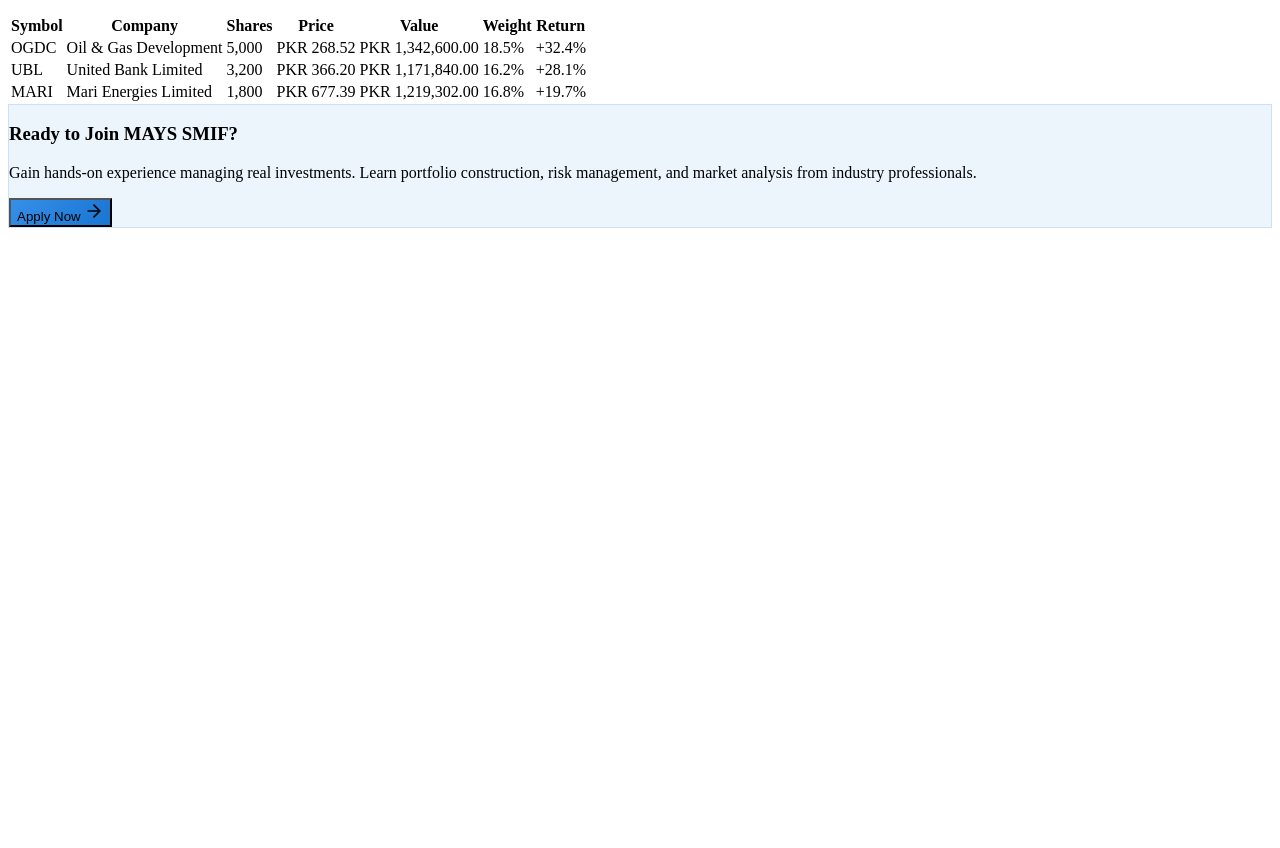
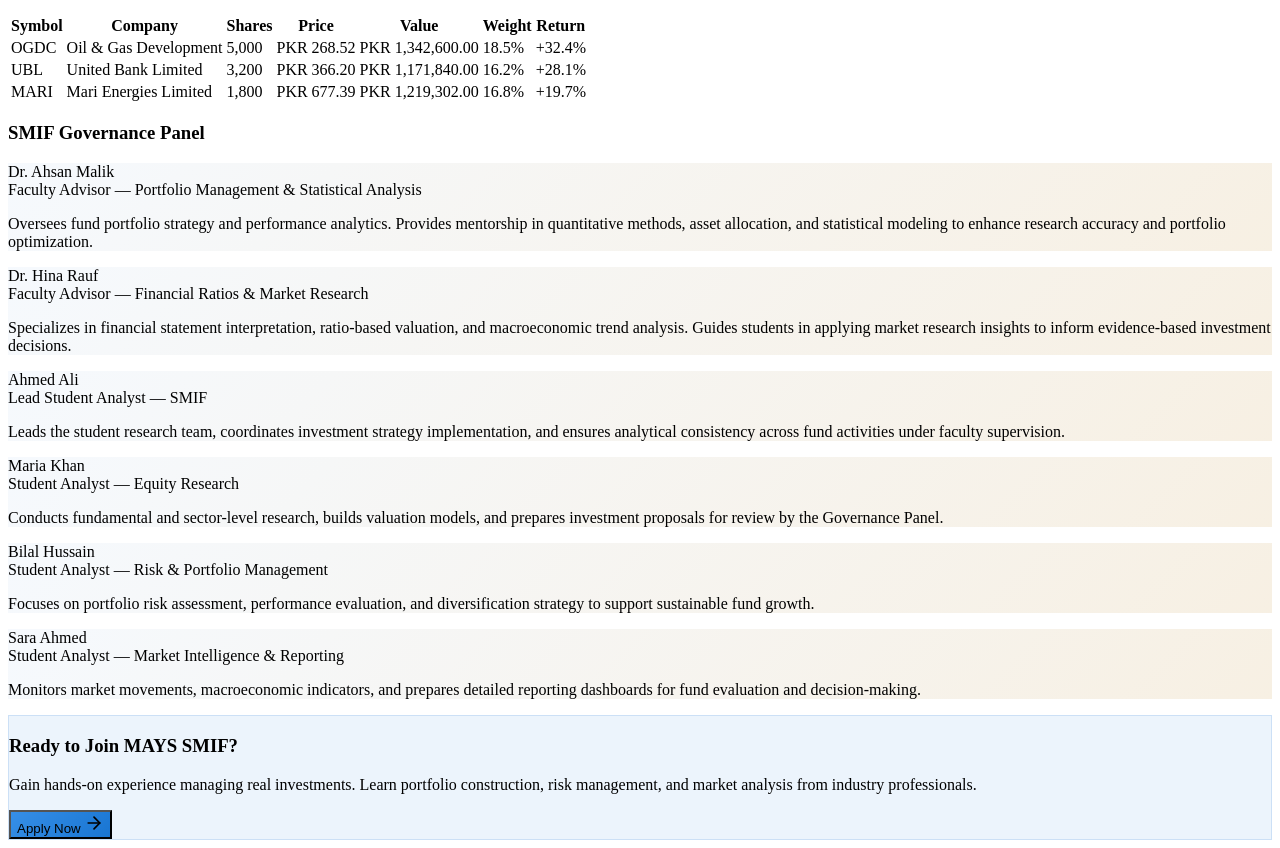
Before and after one commit to kaifeyy/finbridge-final, a React (Vite) app in the folder client/: page /smif in a window 1280 px wide. Shown: the part 840-1688 px from the top of the page. Before the commit the page ends 1076 px from the top, so only its background shows below. Built offline with nearby package versions, Linux system fonts and the light colour scheme; a web font is replaced by a local one.

Commit message:
Add Governance Panel JSX after Current Holdings section
cgen-77b7df7c38c744eda4409e51d0beba17

```diff
--- a/client/src/pages/SMIF.tsx
+++ b/client/src/pages/SMIF.tsx
@@ -174,6 +174,29 @@ export default function SMIF() {
         </MotionItem>
 
         <MotionItem>
+          <div className="bg-card rounded-xl p-8 border border-border mb-12">
+            <h3 className="text-2xl font-semibold text-foreground mb-6">SMIF Governance Panel</h3>
+            <div className="grid grid-cols-1 sm:grid-cols-2 lg:grid-cols-3 gap-6">
+              {governance.map((m, idx) => (
+                <Card
+                  key={m.name}
+                  className="gradient-card border border-border/60 hover-lift transition-shadow duration-300 hover:shadow-xl"
+                  data-testid={`gov-card-${idx + 1}`}
+                >
+                  <CardHeader className="pb-2">
+                    <CardTitle className="text-xl text-foreground">{m.name}</CardTitle>
+                    <CardDescription className="text-sm">{m.title}</CardDescription>
+                  </CardHeader>
+                  <CardContent className="pt-2">
+                    <p className="text-sm text-foreground/90 leading-relaxed">{m.description}</p>
+                  </CardContent>
+                </Card>
+              ))}
+            </div>
+          </div>
+        </MotionItem>
+
+        <MotionItem>
           <div className="glass-dark rounded-xl p-12 text-center">
             <h3 className="text-3xl font-bold text-foreground mb-4">Ready to Join MAYS SMIF?</h3>
             <p className="text-lg text-muted-foreground mb-8 max-w-2xl mx-auto">
```
